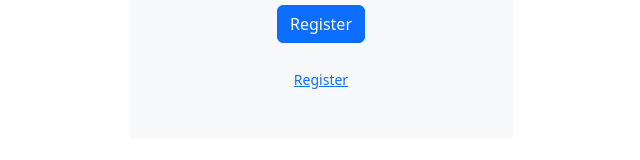
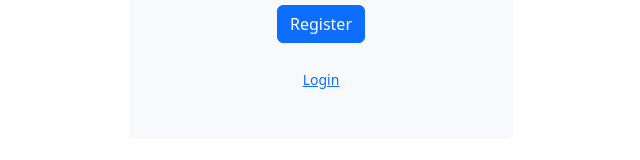
Before and after one commit to besartmahmuti/code-snippet-manager-front, a React (Create React App) app: page /register in a window 1280 px wide. Shown: the part 311-471 px from the top of the page, without its empty margins (319-959 px from the left). Built offline with nearby package versions, Linux system fonts and the light colour scheme.

Commit message:
bug fixed at register

```diff
--- a/src/components/Form/CostumeForm.tsx
+++ b/src/components/Form/CostumeForm.tsx
@@ -42,7 +42,7 @@ const CostumeForm: FC<FormProps> = ({ onSubmit, usernameLabel, passwordLabel , t
             </Form>
             <Form.Text className="text-muted mt-4">
                 {title === "Login" ?
-                <a href='/register'> Create new account</a> : <a href="/login">{title}</a> }
+                <a href='/register'> Create new account</a> : <a href="/login">Login</a> }
             </Form.Text>
         </div>
     )
```
